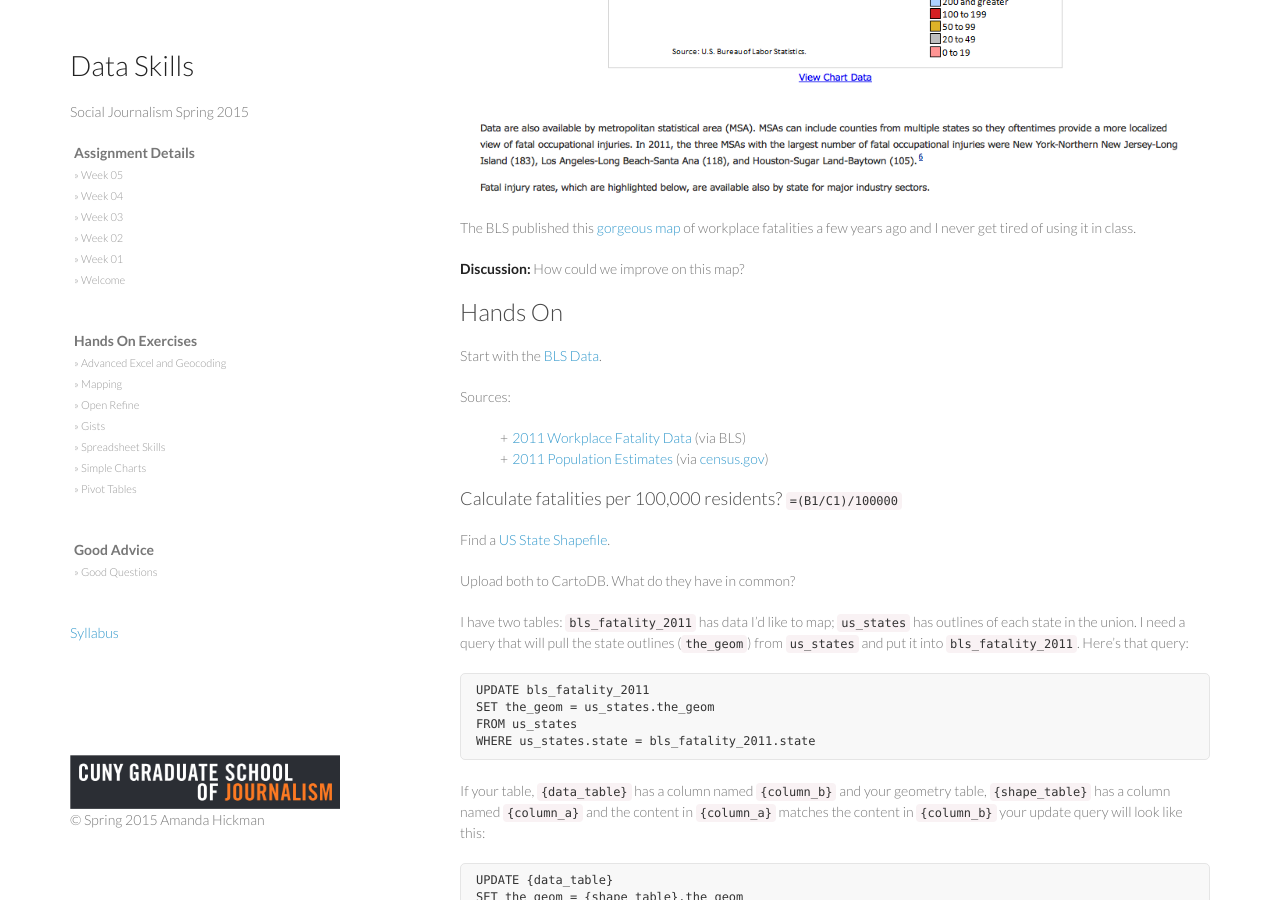
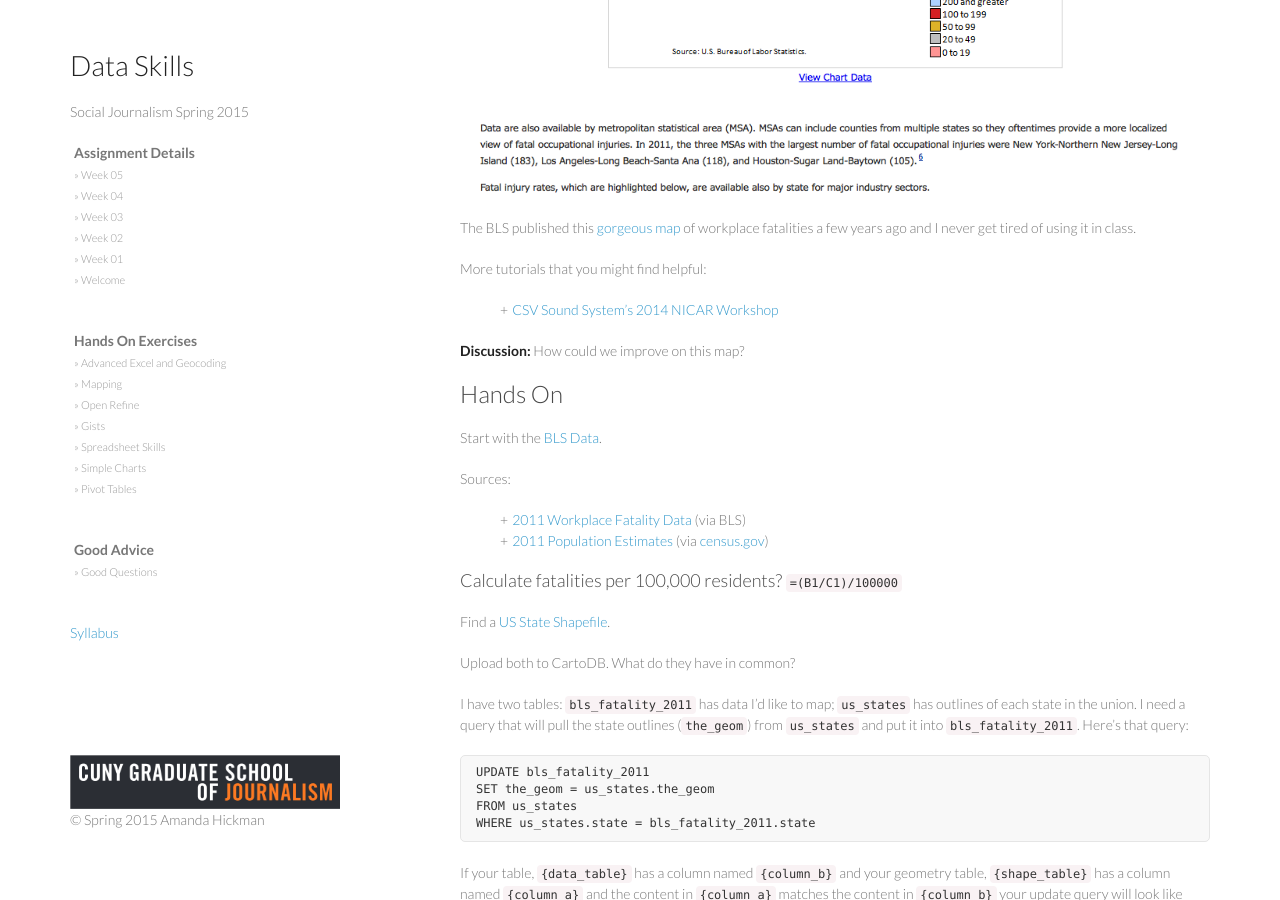
Before and after one commit to amandabee/CUNY-data-skills, a Jekyll site: the page built from _posts/2015-02-18-mapping.md, in a window 1280 px wide and 900 px high, scrolled down 1565 px. Built offline with Jekyll 4.4.1, drawn with Linux system fonts in a browser that asks for light colours; nearby versions of some CDN libraries.

Commit message:
Update 2015-02-18-mapping.md

```diff
--- a/_posts/2015-02-18-mapping.md
+++ b/_posts/2015-02-18-mapping.md
@@ -34,6 +34,9 @@ Often (usually) your data won't include a shapefile. If you have High School gra
 ![BLS Map of workplace fatalities]({{ site.baseurl }}/assets/cartodb/BLS2014-03-06.png)
 
 The BLS published this [gorgeous map](http://www.bls.gov/opub/btn/volume-2/death-on-the-job-fatal-work-injuries-in-2011.htm) of workplace fatalities a few years ago and I never get tired of using it in class.
+
+More tutorials that you might find helpful:
++ [CSV Sound System's 2014 NICAR Workshop](https://github.com/csvsoundsystem/nicar-cartodb-postgis)
 
 **Discussion:** How could we improve on this map?
 
```
